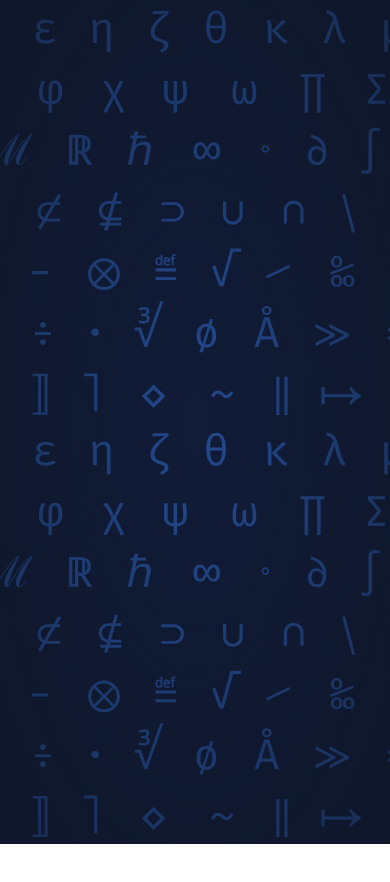
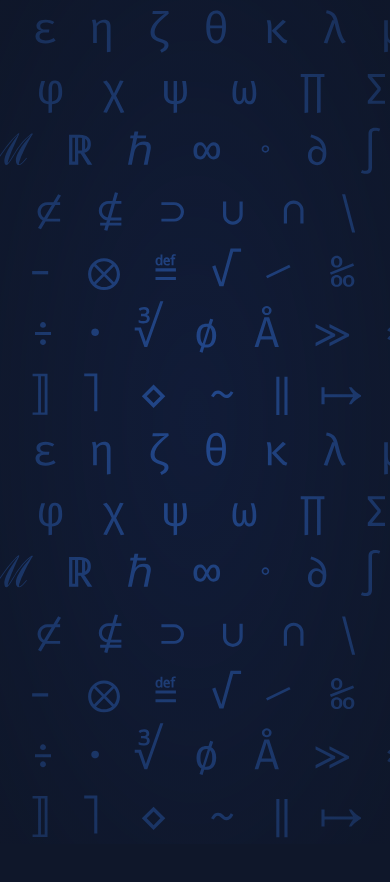
Before and after one commit to jlaurencepitahin/math-engine, a React (Vite) app in the folder math-engine/: page / in a window 390 px wide. Shown: the top 882 px of the page. Built offline with nearby package versions, Linux system fonts and the light colour scheme.

Commit message:
fix: responsive menu layout with min-h-screen

```diff
--- a/math-engine/src/components/MenuScreen.jsx
+++ b/math-engine/src/components/MenuScreen.jsx
@@ -14,7 +14,7 @@ function MenuScreen({
   const hasPracticeProblems = wrongProblemsCount > 0;
 
   return (
-    <div className="relative flex h-screen w-screen flex-col items-center justify-center gap-12 bg-primary px-6 py-10">
+    <div className="relative flex min-h-screen w-screen flex-col items-center justify-center gap-12 bg-primary px-6 py-10 overflow-hidden">
       <MathBackground />
 
       <motion.div
```
